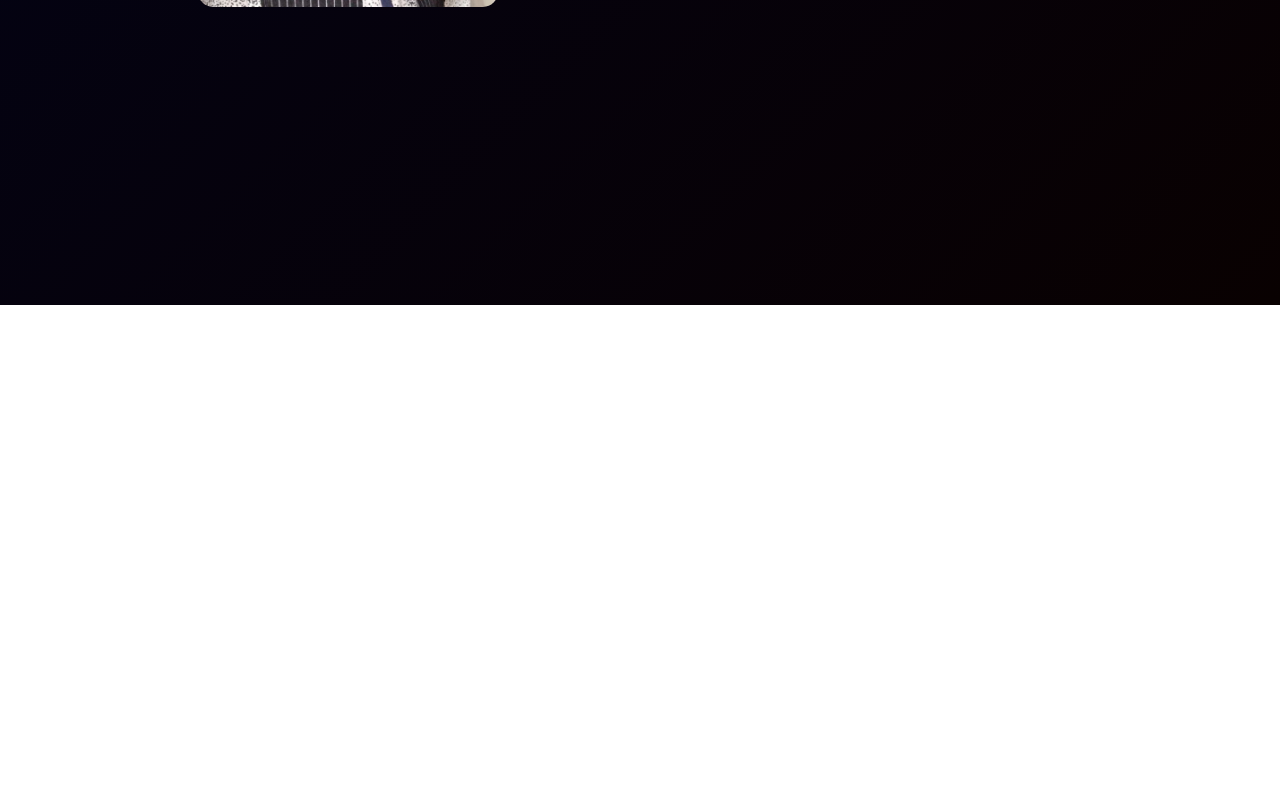
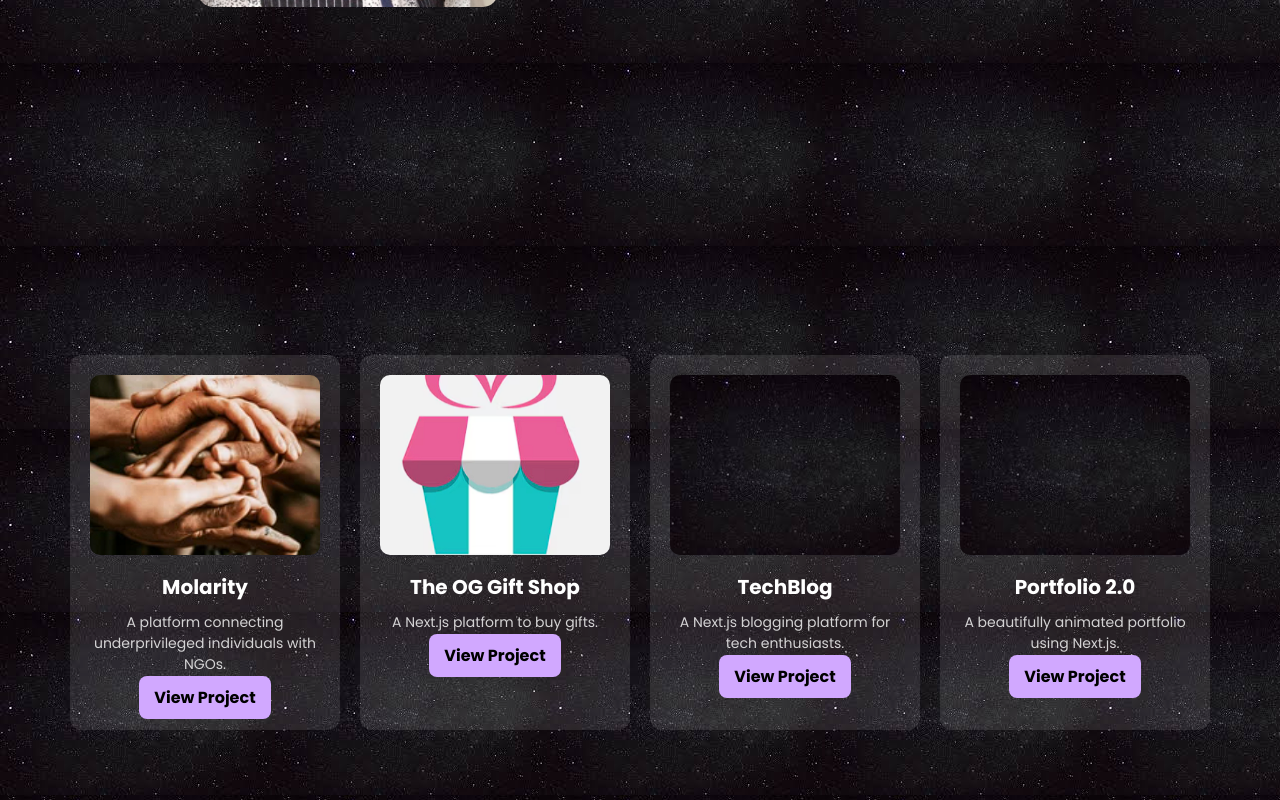
Before and after one commit to KushalRastogi20/portfolio, a Next.js app in the folder kushal-profile/: page / in a window 1280 px wide. Shown: the part 852-1652 px from the top of the page. Before the commit the page ends 1157 px from the top, so only its background shows below. Built offline with nearby package versions, Linux system fonts and the light colour scheme.

Commit message:
Project Section

```diff
--- a/kushal-profile/src/app/page.js
+++ b/kushal-profile/src/app/page.js
@@ -16,6 +16,18 @@ export default function Home() {
       description: "A Next.js platform to buy gifts.",
       image: "/gift.png",
       link: "https://example.com/project2",
+    },
+    {
+      title: "TechBlog",
+      description: "A Next.js blogging platform for tech enthusiasts.",
+      image: "/bgimg.jpeg",
+      link: "https://example.com/project3",
+    },
+    {
+      title: "Portfolio 2.0",
+      description: "A beautifully animated portfolio using Next.js.",
+      image: "/bgimg.jpeg",
+      link: "https://example.com/project4",
     },
   ];
 
@@ -38,7 +50,7 @@ export default function Home() {
           Transforming Concepts into <br />
           <span className={styles.highlight}>Seamless User Experiences</span>
         </h1>
-        <p className={styles.subtitle}>Hi! I'm Kushal Rastogi, a Next.js Developer based in Russia</p>
+        <p className={styles.subtitle}>Hi! I'm Kushal Rastogi, a Next.js Developer based in India</p>
         <motion.button className={styles.ctaButton} whileHover={{ scale: 1.1 }} whileTap={{ scale: 0.9 }}>
           See my work →
         </motion.button>
@@ -68,6 +80,44 @@ export default function Home() {
           <span>MongoDB</span>
         </div>
       </motion.div>
+
+      {/* Projects */}
+      {/* <motion.div className={styles.projectCard} initial={{ x: -50, opacity: 0 }} animate={{ x: 0, opacity: 1 }} transition={{ duration: 1 }}>
+        <p className={styles.projectHeading}>Projects</p>
+        <div className={styles.projectGrid}>
+          {projects.map((project, index) => (
+            <div className={styles.projectCard} key={index}>
+              <div className={styles.projectImage}>
+                <Image src={project.image} alt={project.title} width={300} height={200} />
+              </div>
+              <div className={styles.projectContent}>
+                <h3>{project.title}</h3>
+                <p>{project.description}</p>
+                <a href={project.link} target="_blank" rel="noopener noreferrer">
+                  View Project
+                </a>
+              </div>
+            </div>
+          ))}
+        </div>
+        </motion.div> */}
+           <motion.div className={styles.projectsContainer} initial={{ opacity: 0 }} animate={{ opacity: 1 }} transition={{ duration: 1.2 }}>
+        {projects.map((project, index) => (
+          <motion.div
+            key={index}
+            className={styles.projectCard}
+            whileHover={{ scale: 1.05 }}
+            initial={{ opacity: 0, y: 50 }}
+            animate={{ opacity: 1, y: 0 }}
+            transition={{ duration: 0.6, delay: index * 0.2 }}
+          >
+            <Image src={project.image} alt={project.title} width={300} height={180} className={styles.projectImage} />
+            <h2 className={styles.projectTitle}>{project.title}</h2>
+            <p className={styles.projectDescription}>{project.description}</p>
+            <a href={project.link} className={styles.projectLink} target="_blank">View Project</a>
+          </motion.div>
+        ))}
+      </motion.div>
     </div>
   );
 }
--- a/kushal-profile/src/app/page.module.css
+++ b/kushal-profile/src/app/page.module.css
@@ -3,6 +3,7 @@
 .heroContainer {
   background: linear-gradient(135deg, #01031a, #090101);
   color: white;
+  background-image: url('/bgimg.jpeg');
   padding: 50px;
   text-align: center;
   display: flex;
@@ -154,3 +155,60 @@
   0% { transform: scale(0.8); opacity: 0; }
   100% { transform: scale(1); opacity: 1; }
 }
+/*Projects Section*/
+.projectsContainer {
+  display: grid;
+  grid-template-columns: repeat(auto-fit, minmax(250px, 1fr));
+  gap: 20px;
+  margin-top: 50px;
+  padding: 20px;
+  justify-items: center;
+}
+
+.projectCard {
+  background: rgba(255, 255, 255, 0.1);
+  padding: 20px;
+  border-radius: 12px;
+  text-align: center;
+  width: 100%;
+  max-width: 300px;
+  transition: transform 0.3s ease, box-shadow 0.3s ease;
+}
+
+.projectCard:hover {
+  transform: scale(1.05);
+  box-shadow: 0px 4px 15px rgba(255, 255, 255, 0.2);
+}
+
+.projectImage {
+  border-radius: 10px;
+  width: 100%;
+  height: 180px;
+  object-fit: cover;
+}
+
+.projectTitle {
+  font-size: 20px;
+  font-weight: bold;
+  margin-top: 10px;
+}
+
+.projectDescription {
+  font-size: 14px;
+  color: rgba(255, 255, 255, 0.8);
+  margin: 10px 0;
+}
+
+.projectLink {
+  text-decoration: none;
+  background: #d1a8ff;
+  color: black;
+  padding: 10px 15px;
+  border-radius: 8px;
+  font-weight: bold;
+  transition: background 0.3s;
+}
+
+.projectLink:hover {
+  background: #b086db;
+}
```
